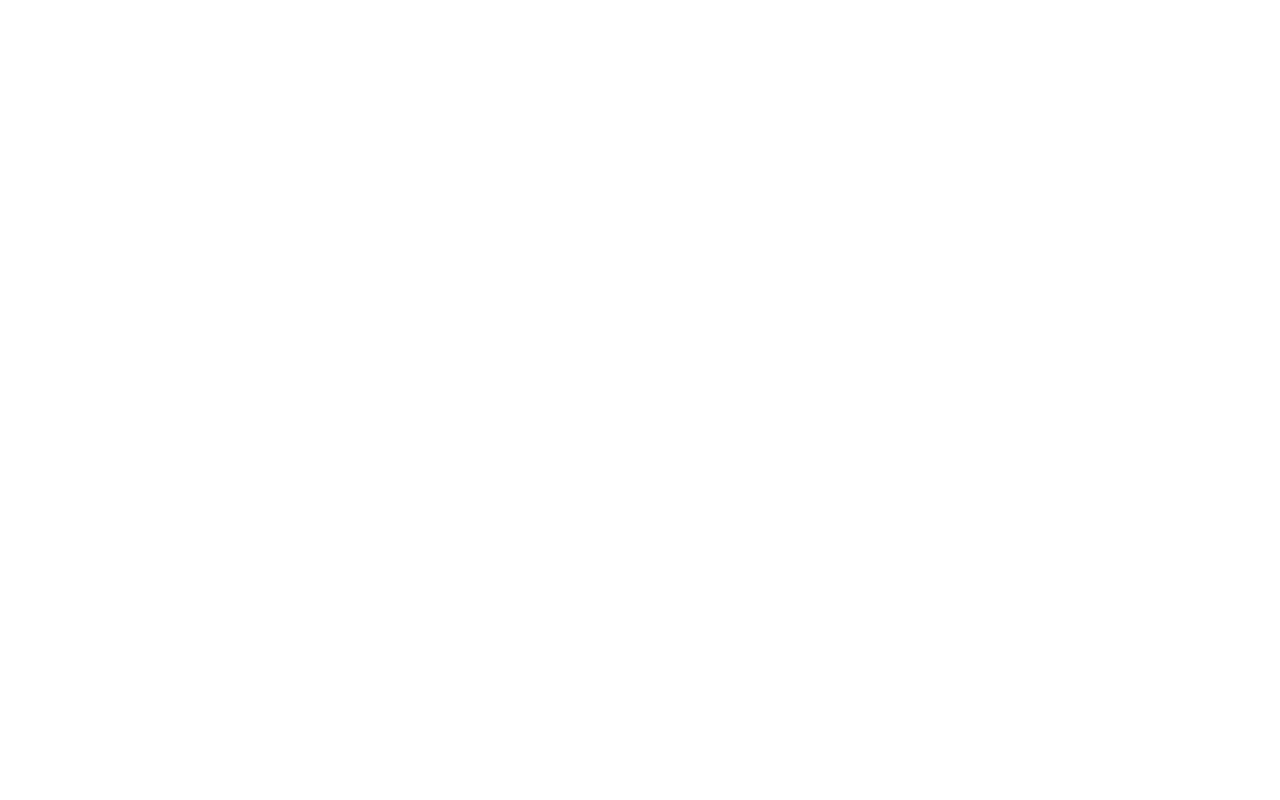
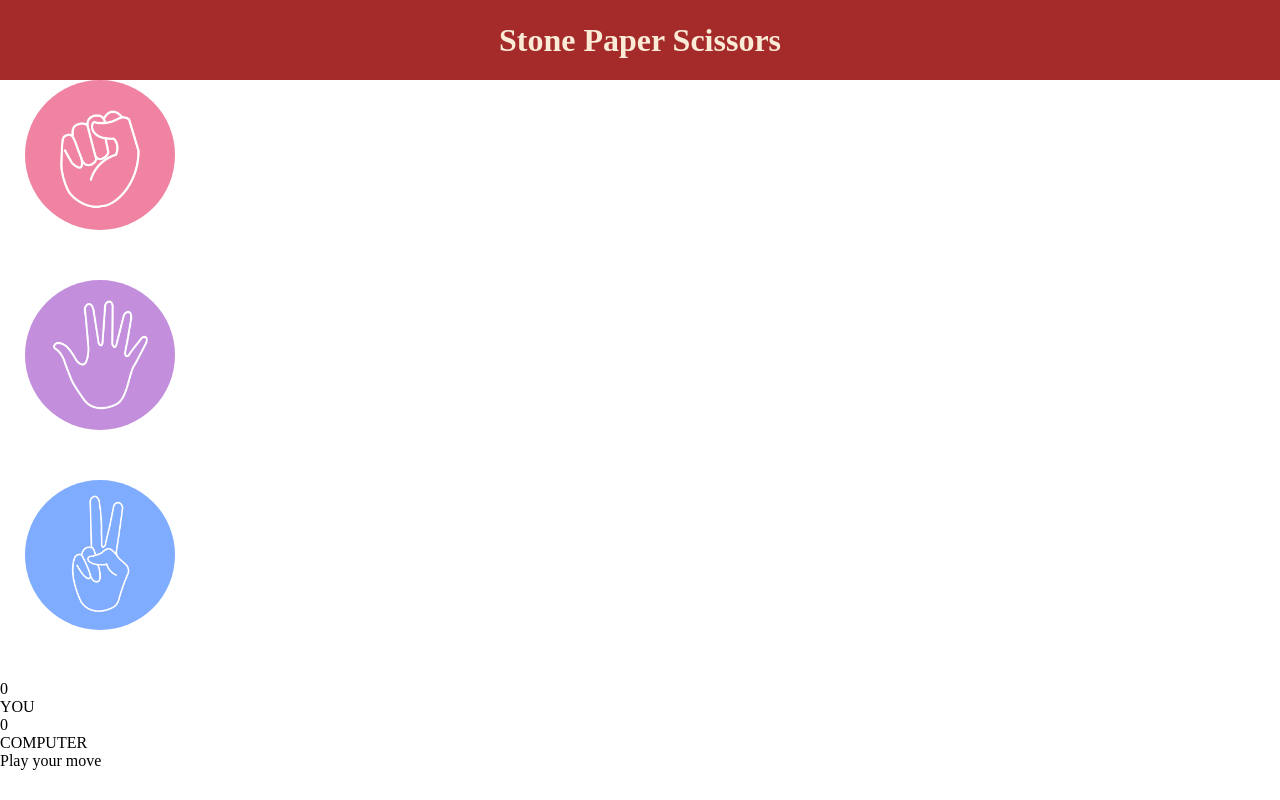
Before and after one commit to muskansinha131/Stone-Paper-Scissors, a plain HTML site: page index.html in a window 1280 px wide. Drawn offline with Linux system fonts and the light colour scheme.

Commit message:
ROck Paper Scissors

```diff
--- a/index.html
+++ b/index.html
@@ -3,9 +3,37 @@
 <head>
     <meta charset="UTF-8">
     <meta name="viewport" content="width=device-width, initial-scale=1.0">
-    <title>Document</title>
+    <title>Stone,Paper & Scissors</title>
+    <link rel="Stylesheet" href="style.css">
 </head>
 <body>
-
+    <h1 id="Heading">Stone Paper Scissors</h1>
+    <main>
+        <div class="choices">
+            <div class="choice" id="rock">
+                <img src="rock.png">
+            </div>
+            <div class="choice" id="paper">
+                <img src="paper.png">
+            </div>
+            <div class="choice" id="scissors">
+                <img src="scissors.png">
+            </div>
+        </div>
+        <div class="score-board">
+            <div class="score">
+                <p id="user-score">0</p>
+                <p>YOU</p>
+            </div>
+             <div class="score">
+                <p id="comp-score">0</p>
+                <p>COMPUTER</p>
+            </div>
+        </div>
+        <div class="msg-container">
+            <p id="msg">Play your move</p>
+        </div>
+    </main>
+    <script src="script.js"> </script>
 </body>
 </html>
--- /dev/null
+++ b/style.css
@@ -0,0 +1,29 @@
+*{
+    margin: 0px;
+    padding: 0px;
+
+}
+
+#Heading{
+    display: flex;
+    justify-content: center;
+    align-items: center;
+    line-height: 5rem;
+    color: antiquewhite;
+    background-color: brown;
+}
+
+.choice{
+    display: flex;
+   justify-content: center;
+    height: 200px;
+    width: 200px;
+
+}
+
+img{
+    height: 150px;
+    width: 150px;
+    object-fit: cover;
+    border-radius: 50%;
+}
```
Also changed, not shown: paper.png (added), rock.png (added), scissors.png (added), script.js (added).
